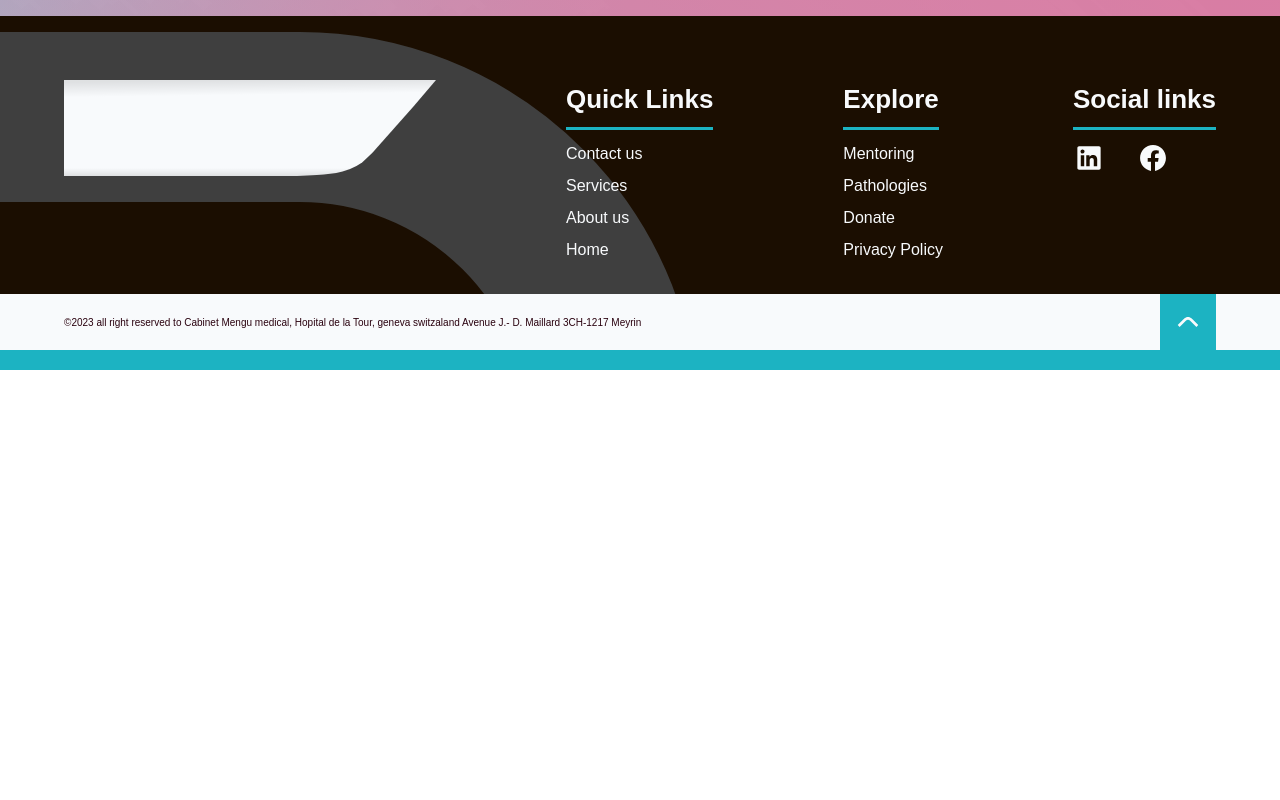
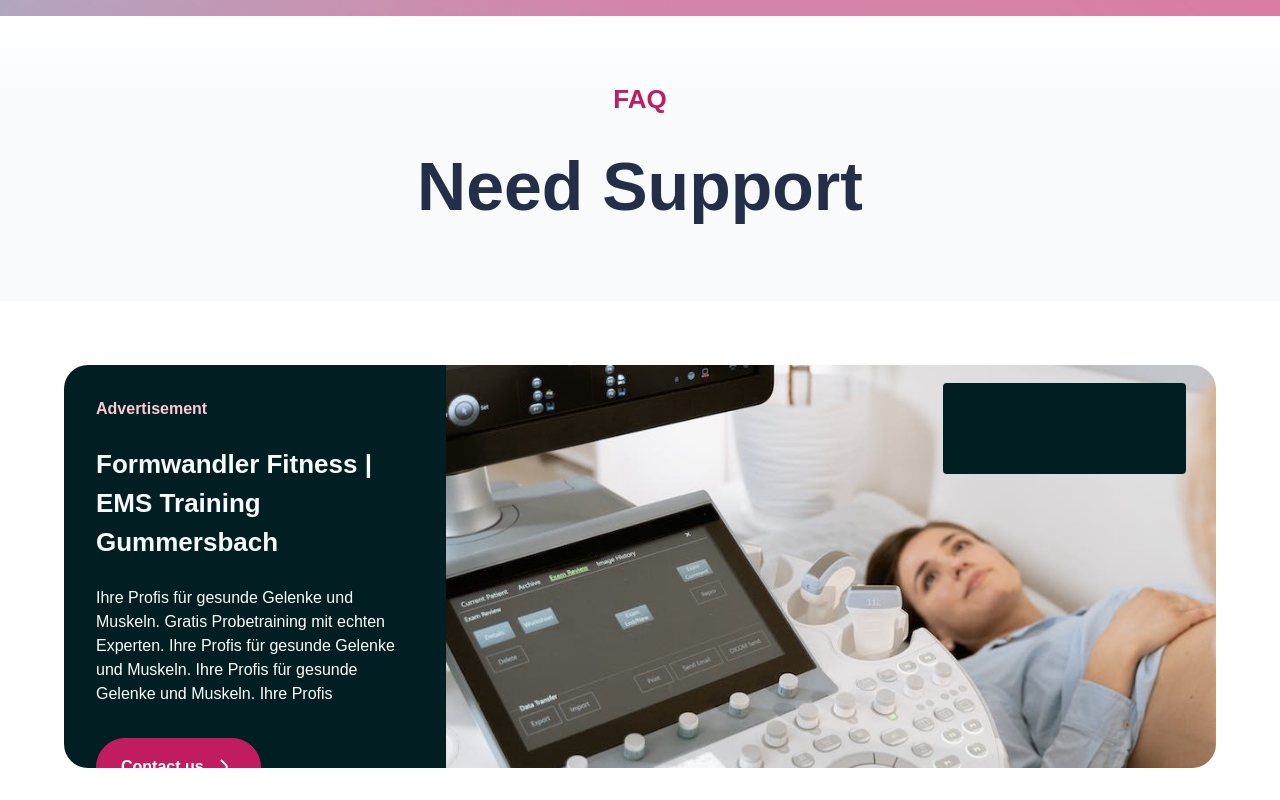
Before and after one commit to AfriKa-Sharp-Tech/mengu-medicals, a Next.js app: page /faq in a window 1280 px wide. Shown: the part 840-1640 px from the top of the page. Before the commit the page ends 1210 px from the top, so only its background shows below. Built offline with nearby package versions, Linux system fonts and the light colour scheme.

Commit message:
More on implementation

```diff
--- /dev/null
+++ b/next.config.js
@@ -0,0 +1,29 @@
+/** @type {import('next').NextConfig} */
+
+const API_BASE_ENDPOINT = process.env.NEXT_PUBLIC_BASE_URL;
+
+const nextConfig = {
+  output: "export",
+  images: {
+    remotePatterns: [
+      {
+        protocol: "http",
+        hostname: "**",
+      },
+      {
+        protocol: "https",
+        hostname: "**",
+      },
+    ],
+  },
+  async rewrites() {
+    return [
+      {
+        source: "/api/:slug*",
+        destination: `${API_BASE_ENDPOINT}/:slug*`,
+      },
+    ];
+  },
+};
+
+module.exports = nextConfig;
--- a/pages/faq/index.tsx
+++ b/pages/faq/index.tsx
@@ -1,5 +1,7 @@
 import Navbar from "@/components/Navbar/navbar.component";
 import Seo from "@/components/seo/Seo";
+import Advertisment from "@/sections/FAQ/Advertisment/advertisment.section";
+import Faqs from "@/sections/FAQ/FAQs/faqs.section";
 import Footer from "@/sections/Footer/footer.section";
 import Header from "@/sections/HomeHeader/Header.section";
 import React from "react";
@@ -16,6 +18,8 @@ const Services: React.FC = (): JSX.Element => {
       <main className="relative">
         <Navbar />
         <Header title="Any Other Question?" />
+        <Faqs />
+        <Advertisment />
         <Footer />
       </main>
     </div>
--- /dev/null
+++ b/sections/FAQ/Advertisment/advertisment.module.css
@@ -0,0 +1,47 @@
+.container {
+    @apply flex justify-center items-center;
+    @apply xl:p-16;
+}
+
+.advert {
+    @apply relative flex flex-col overflow-clip justify-center items-center rounded-3xl w-full;
+    @apply xl:flex-row xl:h-[403px];
+}
+
+.advertLeft {
+    @apply flex flex-row h-full justify-start items-start p-8 bg-primary-700 gap-6;
+    @apply xl:w-[33.16%] xl:flex-col;
+}
+
+.advertLeft > h5 {
+    @apply text-secondary-100 font-bold text-base;
+}
+
+.advertLeft > h6 {
+    @apply text-off-white-100 font-bold text-[26px];
+}
+
+.advertLeft > p {
+    @apply text-white font-normal text-base;
+}
+
+.button {
+    @apply w-fit mt-2;
+}
+
+.buttonIcon {
+    @apply fill-white h-6 w-6;
+}
+
+.advertRight {
+    @apply bg-white;
+    @apply xl:w-[66.84%];
+}
+
+.advertRight > img {
+    @apply w-full h-full object-center object-cover;
+}
+
+.advertIcon {
+    @apply absolute z-50 top-[18px] right-[30px]  w-[243px] h-[91px] bg-primary-700 rounded;
+}
--- /dev/null
+++ b/sections/FAQ/Advertisment/advertisment.section.tsx
@@ -0,0 +1,37 @@
+import React from "react";
+
+import styles from "./advertisment.module.css";
+import Button, { ButtonType } from "@/components/Button/Button.component";
+import ChevronIcon from "@/components/Icons/ChevronIcon";
+import { Assets } from "@/static/assets/assets";
+
+const Advertisment: React.FC = () => {
+  return (
+    <section id="advertisment" className={styles.container}>
+      <div className={styles.advert}>
+        <div className={styles.advertLeft}>
+          <h5>Advertisement</h5>
+          <h6>Formwandler Fitness | EMS Training Gummersbach</h6>
+          <p>
+            Ihre Profis für gesunde Gelenke und Muskeln. Gratis Probetraining
+            mit echten Experten. Ihre Profis für gesunde Gelenke und Muskeln.
+            Ihre Profis für gesunde Gelenke und Muskeln. Ihre Profis{" "}
+          </p>
+          <div className={styles.button}>
+            <Button
+              text="Contact us"
+              type={ButtonType.SEC}
+              icon={<ChevronIcon className={styles.buttonIcon} />}
+            />
+          </div>
+        </div>
+        <div className={styles.advertRight}>
+          <img src={Assets.feature1} alt="BabyImage" />
+        </div>
+        <div className={styles.advertIcon}></div>
+      </div>
+    </section>
+  );
+};
+
+export default Advertisment;
--- /dev/null
+++ b/sections/FAQ/FAQs/faqs.module.css
@@ -0,0 +1,23 @@
+.container {
+    @apply flex flex-col justify-center items-center;
+    @apply xl:p-16 xl:gap-[56px];
+    background: linear-gradient(180deg, rgba(248, 250, 252, 0.00) 0%, rgba(248, 250, 252, 0.95) 33.36%, #F8FAFC 74.09%);
+}
+
+.containerTop {
+    @apply flex flex-col justify-center items-center gap-4;
+
+}
+
+.containerTop > h6 {
+    @apply font-bold text-secondary-400 text-[26px];
+}
+
+.containerTop > h4 {
+    @apply text-[68px] text-[#242E49] font-bold;
+}
+
+.containerBottom {
+    @apply grid grid-cols-1 gap-4;
+    @apply xl:grid-cols-2 xl:px-[116px];
+}
--- /dev/null
+++ b/sections/FAQ/FAQs/faqs.section.tsx
@@ -0,0 +1,16 @@
+import React from "react";
+
+import styles from "./faqs.module.css";
+
+const Faqs: React.FC = () => {
+  return (
+    <section id="faqs" className={styles.container}>
+      <div className={styles.containerTop}>
+        <h6>FAQ</h6>
+        <h4>Need Support</h4>
+      </div>
+    </section>
+  );
+};
+
+export default Faqs;
```
